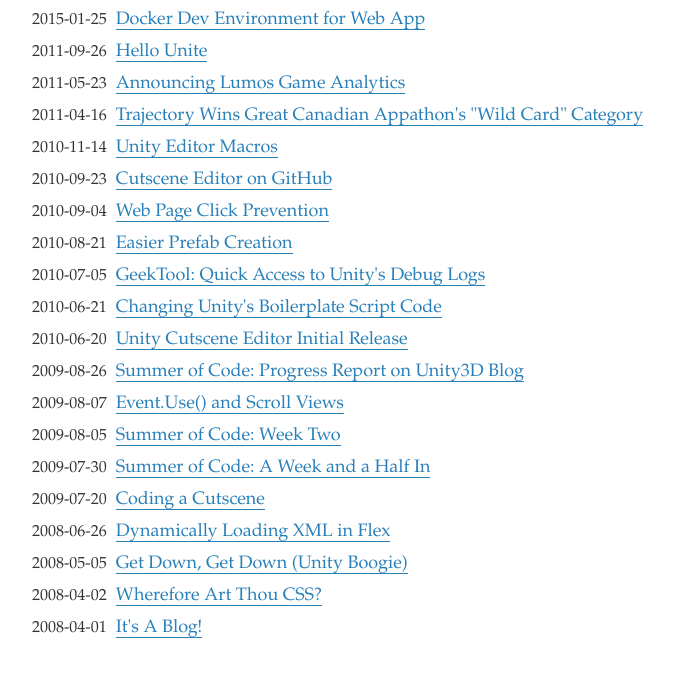
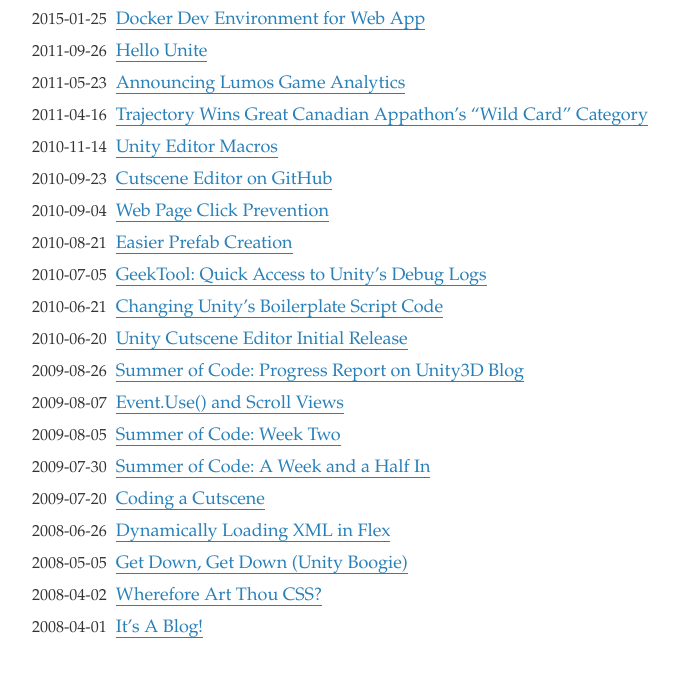
Before and after one commit to mminer/mminer.github.com, a Jekyll site: the page built from index.html, in a window 1280 px wide. Shown: the part 1412-2111 px from the top of the page, without its empty margins (278-957 px from the left). Built offline with Jekyll 4.4.1, drawn with Linux system fonts in a browser that asks for light colours.

Commit message:
Use smart quotes in post titles

```diff
--- a/_layouts/post.html
+++ b/_layouts/post.html
@@ -6,7 +6,7 @@
   <header>
     <h1>
       <a href="{{ page.url }}">
-        {{ page.title }}
+        {{ page.title | smartify }}
       </a>
     </h1>
 
--- a/index.html
+++ b/index.html
@@ -71,7 +71,7 @@
         </time>
 
         <a href="{{ post.url }}">
-          {{ post.title }}
+          {{ post.title | smartify }}
         </a>
       </li>
     {% endfor %}
```
